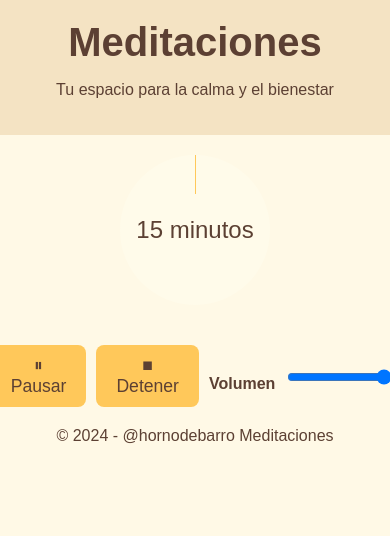
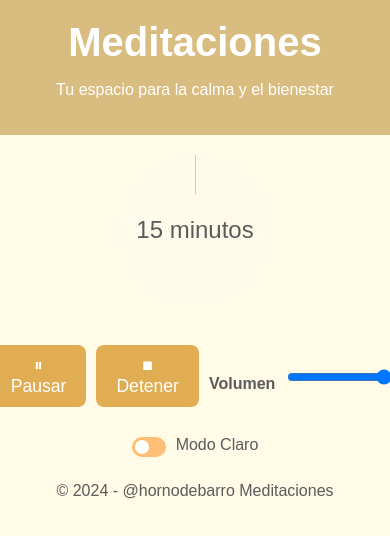
Before and after one commit to pablo2h/meditacion.app, a plain HTML site: page index.html in a window 390 px wide. Both pictures are taken after a click on the button "▶ Iniciar Meditación". Drawn offline with Linux system fonts and the light colour scheme.

Commit message:
Release Alpha 0.1.0: Implementación inicial del MVP Versión alpha 0.1.0 - Meditaciones App ====================================== Esta es la primera versión funcional (alpha) de nuestra aplicación de meditaciones, lanzada como un MVP. A continuación, se detallan las funcionalidades implementadas, mejoras y cambios realizados:
### Funcionalidades principales:
- **Configuración de meditación**:
  - Selección de duración mediante un deslizador.
  - Selección de estilos musicales.
  - Activación/desactivación del modo guiado.
- **Reproducción de meditación**:
  - Control dinámico de reproducción: reproducir, pausar y detener.
  - Sincronización del temporizador con el progreso visual (círculo dinámico).
  - Implementación del control de volumen integrado.
- **Soporte para modos de visualización**:
  - Modo claro y modo noche con paletas de colores tranquilas.
  - Alternancia de modos mediante un switch persistente.
- **Persistencia de configuraciones**:
  - Almacenamiento del tema (claro/oscuro) en localStorage para mantener las preferencias del usuario.
- **Interfaz intuitiva**:
  - Diseño responsivo y minimalista para dispositivos móviles y escritorio.

---

### Mejoras incluidas:
- Sincronización entre el temporizador, el progreso visual y la música.
- Implementación de variables CSS para mejorar la escalabilidad del proyecto.
- Lógica optimizada para manejar errores de interacción, como botones visibles en momentos incorrectos.
- Incorporación de mensajes visuales claros para el usuario en transiciones.

---

### Problemas solucionados:
- Ocultamiento inicial de botones de control (reproducir/pausar y detener).
- Ajuste del cálculo de estilos para el círculo progresivo utilizando variables CSS.
- Sincronización de valores visuales del temporizador con los cambios en la configuración.

---

### Versionado:
- Versión: `0.1.0-alpha`
- Estado: Alpha (MVP listo para pruebas internas).
- Desplegado en: `https://meditaciones.com.ar` utilizando Vercel.

```diff
--- a/index.html
+++ b/index.html
@@ -48,6 +48,13 @@
                 <input id="volume" type="range" min="0" max="1" step="0.1" value="1">
             </div>
         </div>
+        <div id="mode-switch-container">
+            <label class="switch">
+                <input id="mode-switch" type="checkbox">
+                <span class="slider"></span>
+            </label>
+            <span id="mode-label">Modo Noche</span>
+        </div>
     </main>
     <footer>
         <p>© 2024 - @hornodebarro Meditaciones</p>
--- a/script.js
+++ b/script.js
@@ -12,6 +12,40 @@ const musicControls = document.getElementById('music-controls');
 const durationInput = document.getElementById('duration');
 const timerDisplay = document.getElementById('timer');
 const styleSelect = document.getElementById('music-style');
+const modeSwitch = document.getElementById('mode-switch');
+const modeLabel = document.getElementById('mode-label');
+const body = document.body;
+const html = document.documentElement; // Cambiar clase en <html> para afectar todo
+function getCSSVariable(variableName) {
+    return getComputedStyle(document.documentElement).getPropertyValue(variableName).trim();
+}
+const progresscolorbg = getCSSVariable('--progress-circle-bg');
+
+// Verificar preferencia guardada del modo noche o claro
+const savedMode = localStorage.getItem('theme');
+if (savedMode === 'dark') {
+    body.classList.add('dark-mode');
+    html.classList.add('dark-mode');
+    modeSwitch.checked = true;
+    modeLabel.textContent = "Modo Noche";
+} else {
+    modeLabel.textContent = "Modo Claro"; // Ajustar texto al modo predeterminado
+}
+
+// Alternar modos
+modeSwitch.addEventListener('change', () => {
+    if (modeSwitch.checked) {
+        body.classList.add('dark-mode');
+        html.classList.add('dark-mode');
+        modeLabel.textContent = "Modo Noche"; // Cambiar texto
+        localStorage.setItem('theme', 'dark'); // Guardar preferencia
+    } else {
+        body.classList.remove('dark-mode');
+        html.classList.remove('dark-mode');
+        modeLabel.textContent = "Modo Claro"; // Cambiar texto
+        localStorage.setItem('theme', 'light'); // Guardar preferencia
+    }
+});
 
 // Ocultar los botones de control al inicio
 document.addEventListener('DOMContentLoaded', () => {
@@ -19,12 +53,7 @@ document.addEventListener('DOMContentLoaded', () => {
     progressContainer.classList.add('hidden'); // Oculta el círculo progresivo también
 });
 
-// Actualizar la duración tanto en el círculo como en el texto de configuración
-durationInput.addEventListener('input', () => {
-    const durationValue = durationInput.value;
-    timerDisplay.textContent = `${durationValue} minutos`; // Actualiza el círculo
-    document.getElementById('duration-display').textContent = `${durationValue} minutos`; // Actualiza el texto en configuración
-});
+
 
 // Iniciar meditación
 startButton.addEventListener('click', () => {
@@ -62,6 +91,12 @@ startButton.addEventListener('click', () => {
     togglePlayButton.textContent = "⏸ Pausar";
 });
 
+// Actualizar la duración tanto en el círculo como en el texto de configuración
+durationInput.addEventListener('input', () => {
+    const durationValue = durationInput.value;
+    timerDisplay.textContent = `${durationValue} minutos`; // Actualiza el círculo
+    document.getElementById('duration-display').textContent = `${durationValue} minutos`; // Actualiza el texto en configuración
+});
 // Temporizador con actualización del círculo progresivo
 function startTimer(duration) {
     let remainingTime = duration;
@@ -69,8 +104,10 @@ function startTimer(duration) {
 
     const updateCircle = () => {
         const percentage = ((totalDuration - remainingTime) / totalDuration) * 100;
+        const circleColorStart = getCSSVariable('--progress-circle-bg-start'); // Variable CSS para el color inicial
+        const circleColorEnd = getCSSVariable('--progress-circle-bg-end');   // Variable CSS para el color final
         document.getElementById('progress-circle').style.background = `
-            conic-gradient(#FFC85A ${percentage}%, #FFFBEA ${percentage}%)
+            conic-gradient(${circleColorStart} ${percentage}%,${circleColorEnd}  ${percentage}%)
         `;
     };
 
--- a/styles.css
+++ b/styles.css
@@ -1,16 +1,49 @@
+/* Modo claro */
+:root {
+    --bg-color: #fffbe7; /* Fondo principal */
+    --header-bg: #d9bc7f; /* Fondo del header */
+    --section-bg: #ffffff; /* Fondo de las secciones */
+    --text-color: #5b5b5b; /* Color del texto */
+    --button-bg: #e1ad53; /* Fondo de los botones */
+    --button-text: #ffffff; /* Texto de los botones */
+    --accent-color: #ffbe76; /* Color de acento */
+    --progress-circle-bg-start: rgb(255, 200, 90); /* Color inicial */
+    --progress-circle-bg-end: rgb(255, 251, 234); /* Color final */
+}
+
+/* Modo oscuro */
+:root.dark-mode {
+    --bg-color: #2d1e40; /* Fondo principal */
+    --header-bg: #3a2a5c; /* Fondo del header */
+    --section-bg: #35224f; /* Fondo de las secciones */
+    --text-color: #e0d7f5; /* Color del texto */
+    --button-bg: #6d3a96; /* Fondo de los botones */
+    --button-text: #ffffff; /* Texto de los botones */
+    --accent-color: #662f92; /* Color de acento */
+    --progress-circle-bg-start: rgb(128, 90, 180); /* Color inicial */
+    --progress-circle-bg-end: rgb(70, 50, 100);    /* Color final */
+}
+
 body {
     font-family: 'Arial', sans-serif;
-    background-color: #FFF9E6; /* Pastel amarillo */
-    color: #5C4033; /* Marrón suave */
+    background-color: var(--bg-color);
+    color: var(--text-color);
     margin: 0;
     padding: 0;
     text-align: center;
+    transition: background-color 0.3s ease, color 0.3s ease;
 }
 
+button {
+    background-color: var(--button-bg);
+    color: var(--button-text);
+}
 
 header {
-    background-color: #F4E3C3; /* Dorado claro */
+    background-color: var(--header-bg);
+    color: var(--button-text);
     padding: 20px;
+    transition: background-color 0.3s ease, color 0.3s ease;
 }
 
 h1 {
@@ -25,11 +58,12 @@ main {
 }
 
 section {
-    background-color: #FFFFFF; /* Blanco puro */
+    background-color: var(--section-bg); /* Blanco puro */
     border-radius: 8px;
     box-shadow: 0 2px 5px rgba(0, 0, 0, 0.1);
     padding: 15px;
     margin-bottom: 20px;
+    transition: background-color 0.3s ease, color 0.3s ease;
 }
 
 label {
@@ -60,7 +94,7 @@ input, select {
     width: 150px;
     height: 150px;
     border-radius: 50%;
-    background: conic-gradient(#FFFBEA 0%, #FFC85A 0%);
+    background: var(--progress-circle-bg);
     display: flex;
     justify-content: center;
     align-items: center;
@@ -80,17 +114,18 @@ input, select {
 }
 
 #start-button {
-    background-color: #FFC85A;
-    color: #5C4033;
+    background-color: var(--button-bg);
+    color: var(--button-text);
     font-size: 1.5em;
     padding: 15px 30px;
     border: none;
     border-radius: 8px;
     cursor: pointer;
+    transition: background-color 0.3s ease, color 0.3s ease;
 }
 
 #start-button:hover {
-    background-color: #E6B450;
+    background-color: var(--accent-color);
 }
 
 /* Controles de música */
@@ -102,8 +137,8 @@ input, select {
 }
 
 #music-controls button {
-    background-color: #FFC85A;
-    color: #5C4033;
+    background-color: var(--button-bg);
+    color: var(--button-text);
     border: none;
     padding: 10px 20px;
     border-radius: 8px;
@@ -112,7 +147,7 @@ input, select {
 }
 
 #music-controls button:disabled {
-    background-color: #E6B450;
+    background-color: var(--button-bg);
     cursor: not-allowed;
 }
 #volume-control {
@@ -125,3 +160,55 @@ input, select {
 #volume-control input[type="range"] {
     width: 100px;
 }
+#mode-switch-container {
+    display: flex;
+    align-items: center;
+    justify-content: center;
+    margin-top: 20px;
+    gap: 10px; /* Ajustar espacio entre el switch y el texto */
+}
+
+.switch {
+    position: relative;
+    display: inline-block;
+    width: 34px;
+    height: 20px;
+}
+
+.switch input {
+    opacity: 0;
+    width: 0;
+    height: 0;
+}
+
+.slider {
+    position: absolute;
+    cursor: pointer;
+    top: 0;
+    left: 0;
+    right: 0;
+    bottom: 0;
+    background-color: var(--accent-color);
+    border-radius: 34px;
+    transition: 0.4s;
+}
+
+.slider:before {
+    position: absolute;
+    content: "";
+    height: 14px;
+    width: 14px;
+    left: 3px;
+    bottom: 3px;
+    background-color: white;
+    border-radius: 50%;
+    transition: 0.4s;
+}
+
+input:checked + .slider {
+    background-color: var(--button-bg);
+}
+
+input:checked + .slider:before {
+    transform: translateX(14px);
+}
```
